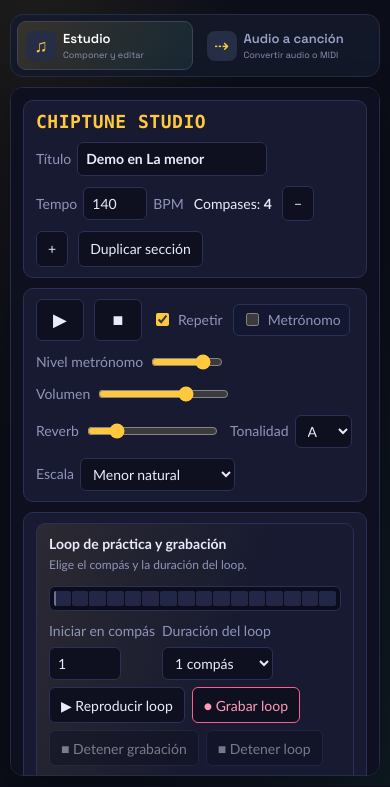
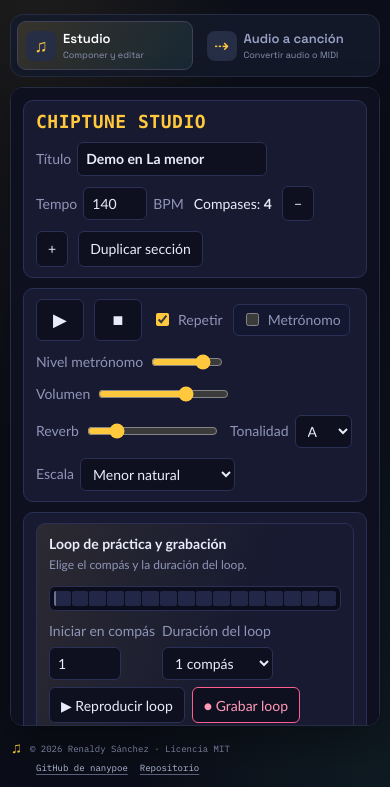
Before and after one commit to nanypoe/chiptune-studio, a plain HTML site: page index.html in a window 390 px wide. Shown: the part 58-845 px from the top of the page. Drawn offline with Linux system fonts and the light colour scheme.

Commit message:
Add MIT attribution footer and app metadata
Add a responsive footer with MIT attribution and GitHub links, plus a page description and custom SVG favicon. Document the licensing credit in the README.

```diff
--- a/app.css
+++ b/app.css
@@ -31,7 +31,7 @@ button {
   width: min(1500px, 100%);
   min-height: 100vh;
   margin: 0 auto;
-  padding: 16px 22px 22px;
+  padding: 16px 22px 12px;
   display: flex;
   flex-direction: column;
   gap: 14px;
@@ -158,13 +158,64 @@ button {
   position: relative;
   flex: 1;
   min-height: 480px;
-  height: calc(100vh - 146px);
-  height: calc(100dvh - 146px);
+  height: auto;
   overflow: hidden;
   border: 1px solid #252c43;
   border-radius: 13px;
   background: #0b0e18;
   box-shadow: 0 16px 44px rgba(0, 0, 0, .32);
+}
+
+.app-footer {
+  display: flex;
+  align-items: center;
+  justify-content: space-between;
+  gap: 12px 20px;
+  padding: 2px 4px 4px;
+  color: #8992b0;
+  font-family: "IBM Plex Mono", ui-monospace, monospace;
+  font-size: 10px;
+}
+
+.footer-credit,
+.footer-links {
+  display: flex;
+  align-items: center;
+  gap: 9px;
+}
+
+.footer-note {
+  color: #ffc83d;
+  font-size: 15px;
+}
+
+.footer-links a {
+  color: #b9c2df;
+  text-decoration-color: #59617d;
+  text-underline-offset: 3px;
+  transition: color .18s ease;
+}
+
+.footer-links a:hover {
+  color: #ffc83d;
+}
+
+.footer-links a:focus-visible {
+  border-radius: 2px;
+  outline: 2px solid #ffc83d;
+  outline-offset: 3px;
+}
+
+.visually-hidden {
+  position: absolute;
+  width: 1px;
+  height: 1px;
+  padding: 0;
+  margin: -1px;
+  overflow: hidden;
+  clip: rect(0, 0, 0, 0);
+  white-space: nowrap;
+  border: 0;
 }
 
 .app-panel {
@@ -214,9 +265,22 @@ button {
   }
 
   .workspace {
-    height: calc(100vh - 125px);
-    height: calc(100dvh - 125px);
+    flex: none;
+    height: max(430px, calc(100dvh - 205px));
     min-height: 430px;
+  }
+
+  .app-footer {
+    flex-direction: column;
+    align-items: flex-start;
+    gap: 4px;
+    padding: 2px 2px 4px;
+    font-size: 9px;
+  }
+
+  .footer-links {
+    gap: 12px;
+    padding-left: 24px;
   }
 }
 
--- a/index.html
+++ b/index.html
@@ -4,7 +4,9 @@
   <meta charset="UTF-8">
   <meta name="viewport" content="width=device-width, initial-scale=1">
   <meta name="theme-color" content="#0b0e18">
-  <title>Chiptune Studio</title>
+  <meta name="description" content="Compón música chiptune, edita canciones y convierte audio o MIDI en arreglos retro con Chiptune Studio.">
+  <title>Chiptune Studio — composición y conversión musical</title>
+  <link rel="icon" type="image/svg+xml" href="favicon.svg">
   <link rel="preconnect" href="https://fonts.googleapis.com">
   <link rel="preconnect" href="https://fonts.gstatic.com" crossorigin>
   <link href="https://fonts.googleapis.com/css2?family=IBM+Plex+Mono:wght@400;500;600&family=Space+Grotesk:wght@400;500;600;700&display=swap" rel="stylesheet">
@@ -47,6 +49,14 @@
         <iframe src="Audio2CT.html" title="Audio2CT: conversor de audio y MIDI"></iframe>
       </div>
     </section>
+
+    <footer class="app-footer">
+      <span class="footer-credit"><span class="footer-note" aria-hidden="true">♫</span> © 2026 Renaldy Sánchez · Licencia MIT</span>
+      <nav class="footer-links" aria-label="Enlaces del proyecto">
+        <a href="https://github.com/nanypoe" target="_blank" rel="noopener noreferrer">GitHub de nanypoe<span class="visually-hidden"> (se abre en una pestaña nueva)</span></a>
+        <a href="https://github.com/nanypoe/chiptune-studio" target="_blank" rel="noopener noreferrer">Repositorio<span class="visually-hidden"> (se abre en una pestaña nueva)</span></a>
+      </nav>
+    </footer>
   </main>
 </body>
 </html>
```
Also changed, not shown: favicon.svg (added), 1 other file.
